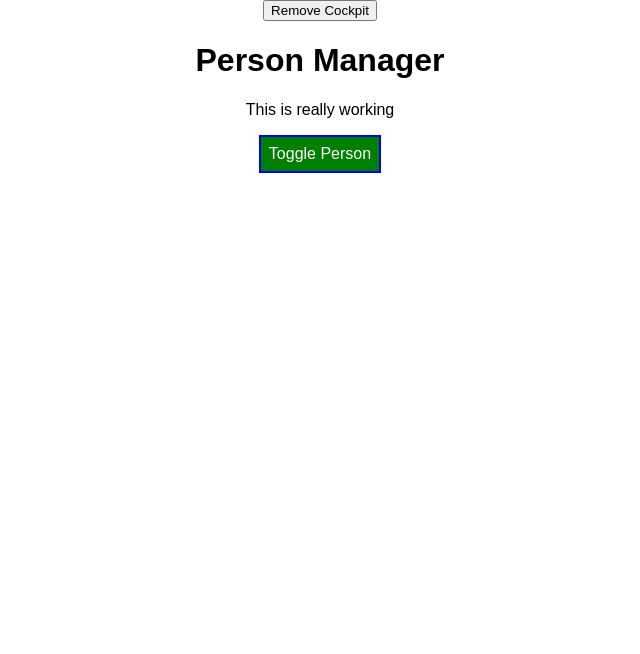
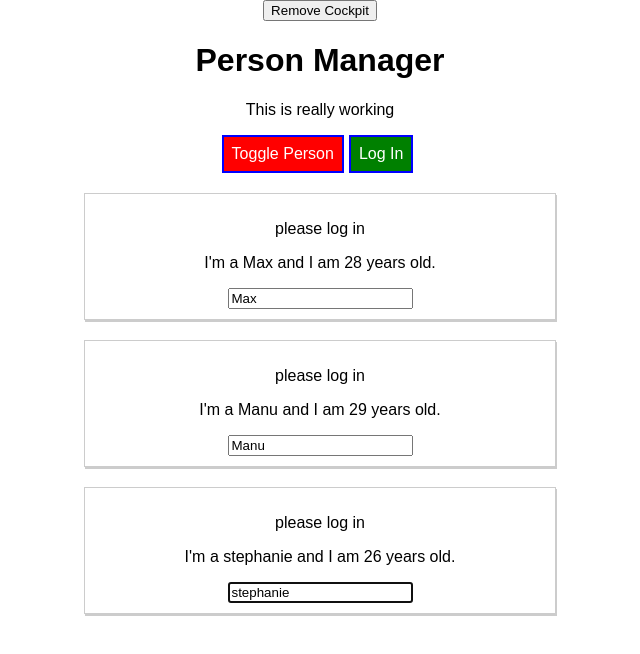
Before and after one commit to rahulsharma0212/react-tut, a React app: page / in a window 1280 px wide. Shown: the top 654 px of the page, without its empty margins (320-960 px from the left). Built offline with nearby package versions, Linux system fonts and the light colour scheme.

Commit message:
lifcycle context fragment proptypes

```diff
--- a/package.json
+++ b/package.json
@@ -31,6 +31,7 @@
     "postcss-flexbugs-fixes": "3.2.0",
     "postcss-loader": "2.0.8",
     "promise": "8.0.1",
+    "prop-types": "^15.8.1",
     "radium": "^0.26.2",
     "raf": "3.4.0",
     "react": "^18.2.0",
--- a/src/components/Cockpit/Cockpit.js
+++ b/src/components/Cockpit/Cockpit.js
@@ -1,43 +1,49 @@
-import React ,{useEffect}from 'react';
-import classes from "./cockpit.css"
+import React, { useEffect, useRef, useContext } from "react";
+import classes from "./cockpit.css";
+import AuthContext from "../../context/auth-context";
 
-const cockpit=(props)=>{
-    useEffect(()=>{
-      console.log('[cockpit.js] useEffect');
+const cockpit = (props) => {
+  const btnRef = useRef(null);
+  const authContext = useContext(AuthContext);
+  console.log("[cockpit.js]", authContext);
+  useEffect(() => {
+    console.log("[cockpit.js] useEffect");
     //http request ...
-      const timer=setTimeout(()=>{alert('Saved Data to cloud')},1000)
-      return ()=>{
-        console.log('[cockpit.js] cleanup work in use effect');
-        clearTimeout(timer);
-      }
-
-    },[]);  // run only 1st time
+    // const timer=setTimeout(()=>{alert('Saved Data to cloud')},1000)
+    btnRef.current.click();
+    return () => {
+      console.log("[cockpit.js] cleanup work in use effect");
+      // clearTimeout(timer);
+    };
+  }, []); // run only 1st time
   // },[props.person]);  // to run for first time initially and not run afterwards
 
-    useEffect(()=>{
-      console.log('[cockpit.js] 2nd useEffect');
-      return ()=>{
-        console.log('[cockpit.js] cleanup work in 2nd use effect');
-      }
-    });  // run all the time because we not pass any 2nd argument
+  useEffect(() => {
+    console.log("[cockpit.js] 2nd useEffect");
+    return () => {
+      console.log("[cockpit.js] cleanup work in 2nd use effect");
+    };
+  }); // run all the time because we not pass any 2nd argument
 
   const assignedClasses = [];
-    let btnClass ="";
-    if(props.showPerson){
+  let btnClass = "";
+  if (props.showPerson) {
     btnClass = classes.red;
   }
   if (props.personLength <= 2) assignedClasses.push(classes.red);
   if (props.personLength <= 1) assignedClasses.push(classes.bold);
   return (
     <div className={classes.cockpit}>
-        <h1>{props.title?props.title:"Hi I'm a React App"}</h1>
+      <h1>{props.title ? props.title : "Hi I'm a React App"}</h1>
       <p className={assignedClasses.join(" ")}>This is really working</p>
-        <button
-          onClick={props.clicked}
-          className={btnClass}
-        >
+      <button onClick={props.clicked} className={btnClass} ref={btnRef}>
         Toggle Person
       </button>
+      {/* <button onClick={props.login}>Log in</button> */}
+      {/* <AuthContext.Consumer>
+        {(context) => <button onClick={context.login}>Log in</button>}
+      </AuthContext.Consumer> */}
+      <button onClick={authContext.login}>Log In</button>
     </div>
   );
 };
--- a/src/components/Cockpit/cockpit.css
+++ b/src/components/Cockpit/cockpit.css
@@ -12,6 +12,7 @@
   border: 2px solid blue;
   cursor: pointer;
   padding: 8px;
+  margin-right: 5px;
 }
 
 .cockpit button:hover {
--- a/src/components/Persons/Person/Person.js
+++ b/src/components/Persons/Person/Person.js
@@ -1,6 +1,10 @@
-import React,{Component} from "react";
+import React, { Component } from "react";
 /* import "./Person.css"; */
 import classes from "./Person.css";
+// import Auxillary from "../../../hoc/Auxilliary";
+import withClass from "../../../hoc/withClass";
+import PropTypes from "prop-types";
+import AuthContext from "../../../context/auth-context";
 /* import Radium from "radium"; */
 // import styled from "styled-components";
 
@@ -17,8 +21,12 @@ import classes from "./Person.css";
 //   }
 // `;
 class Person extends Component {
+  constructor(props) {
+    super(props);
+    this.currentElementref = React.createRef();
+  }
 
-
+  static contextType = AuthContext;
   /* const style = {
     "@media (min-width:500px)": { width: "450px" },
   }; */
@@ -29,20 +37,82 @@ class Person extends Component {
   if(rnd>0.7){
     throw new Error('Something went wrong');
   } */
-   render(){
- console.log('[person.js] rendering...')
-  return (
-    // <StyleDiv>
-    <div className={classes.Person}>
-      <p onClick={this.props.click}>
+
+  componentDidMount() {
+    // this.inputElement.focus();
+    this.currentElementref.current.focus();
+    console.log(this.context);
+  }
+
+  render() {
+    console.log("[person.js] rendering...");
+    // return (
+    //   // <StyleDiv>
+    //   <div className={classes.Person}>
+    //     <p onClick={this.props.click}>
+    //       I'm a {this.props.name} and I am {this.props.age} years old.
+    //     </p>
+    //     <p>{this.props.children}</p>
+    //     <input type="text" onChange={this.props.changed} value={this.props.name}></input>
+    //   </div>
+    //   // </StyleDiv>
+    // );
+
+    /*
+    return [
+      <p key="i1" onClick={this.props.click}>
         I'm a {this.props.name} and I am {this.props.age} years old.
-      </p>
-      <p>{this.props.children}</p>
-      <input type="text" onChange={this.props.changed} value={this.props.name}></input>
-    </div>
-    // </StyleDiv>
-  );
+      </p>,
+      <p key="i2">{this.props.children}</p>,
+      <input
+        key="i3"
+        type="text"
+        onChange={this.props.changed}
+        value={this.props.name}
+      ></input>,
+    ];
+    */
+    return (
+      // <Auxillary>
+      <React.Fragment>
+        {/* <AuthContext.Consumer>
+          {(context) =>
+            context.authenticated ? <p>authenticated</p> : <p>please log in</p>
+          }
+        </AuthContext.Consumer> */}
+        {this.context.authenticated ? (
+          <p>authenticated</p>
+        ) : (
+          <p>please log in</p>
+        )}
+        <p onClick={this.props.click}>
+          I'm a {this.props.name} and I am {this.props.age} years old.
+        </p>
+        <p>{this.props.children}</p>
+        <input
+          type="text"
+          // ref={(inputEl) => {
+          //   inputEl.focus();
+          // }}
+          // ref={(inputEl) => {
+          //   this.inputElement = inputEl;
+          // }}
+          ref={this.currentElementref}
+          onChange={this.props.changed}
+          value={this.props.name}
+        ></input>
+      </React.Fragment>
+      // </Auxillary>
+    );
   }
+}
+
+Person.propTypes = {
+  click: PropTypes.func,
+  name: PropTypes.string,
+  age: PropTypes.number,
+  changed: PropTypes.func,
 };
-export default Person;
+export default withClass(Person, classes.Person);
+// export default Person;
 // export default Radium(person);
--- a/src/containers/App.js
+++ b/src/containers/App.js
@@ -5,6 +5,9 @@ import classes from "./App.css"; // in react-script greater than v2 import class
 // import Person from "../components/Persons/Person/Person";
 import Persons from "../components/Persons/Persons";
 import Cockpit from "../components/Cockpit/Cockpit";
+import withClass from "../hoc/withClass";
+import Auxillary from "../hoc/Auxilliary";
+import AuthContext from "../context/auth-context";
 // import styled from "styled-components";
 // import ErrorBoundary from './ErrorBoundary/ErrorBoundary';
 
@@ -263,10 +266,12 @@ import Cockpit from "../components/Cockpit/Cockpit";
 
 /**Lifcycle of react */
 class App extends Component {
-  constructor(props){
+  constructor(props) {
     super(props);
-    console.log('[App.js] constructor');
-    /* this.state =  */ /* you can also initiallize state here */
+    console.log(
+      "[App.js] constructor"
+    ); /* you can also initiallize state here */
+    /* this.state =  */
   }
 
   state = {
@@ -277,32 +282,30 @@ class App extends Component {
     ],
     otherState: "Some other value",
     showPerson: false,
-    showCockpit:true
+    showCockpit: true,
+    changedCounter: 0,
+    authenticated: false,
   };
 
-  static getDerivedStateFromProps(props,state) {
-    console.log('[App.js] getDerivedStateFromProps', props)
+  static getDerivedStateFromProps(props, state) {
+    console.log("[App.js] getDerivedStateFromProps", props);
     return state;
   }
   /*  componentWillMount(){ //depreceated
     console.log('[App.js] componentWillMount');
   } */
 
-  componentDidMount(){
-    console.log('[App.js] componentDidMount');
+  componentDidMount() {
+    console.log("[App.js] componentDidMount");
   }
 
-  shouldComponentUpdate(nextProps,nextState) {
-    console.log('[App.js] shouldComponentUpdate');
-    if(nextProps.person !== this.state.person ) {
+  shouldComponentUpdate(nextProps, nextState) {
+    console.log("[App.js] shouldComponentUpdate");
     return true;
-    }else{
-    return false;
-    }
   }
 
-  componentDidUpdate(){
-    console.log('[App.js] componentDidUpdate');
+  componentDidUpdate() {
+    console.log("[App.js] componentDidUpdate");
   }
 
   deletePersonHandler = (deleteIndex) => {
@@ -318,16 +321,24 @@ class App extends Component {
     person.name = event.target.value;
     const persons = [...this.state.person];
     persons[personIndex] = person;
-    this.setState({
+    this.setState((prevState, props) => {
+      return {
         person: persons,
+        changedCounter: prevState.changedCounter + 1,
+      };
     });
   };
   togglePersonHandler = () => {
     const doesShow = this.state.showPerson;
     this.setState({ showPerson: !doesShow });
   };
+  authHandler = () => {
+    this.setState({
+      authenticated: true,
+    });
+  };
   render() {
-    console.log('[App.js] render')
+    console.log("[App.js] render");
     let person = null;
 
     if (this.state.showPerson) {
@@ -337,24 +348,42 @@ class App extends Component {
             person={this.state.person}
             clicked={this.deletePersonHandler}
             changed={this.nameChangedHandler}
+            // isAuthenticated={this.state.authenticated}
           />
         </div>
       );
     }
     return (
-      <div className={classes.App}>
-        <button onClick={()=>this.setState({showCockpit:false})}>Remove Cockpit</button>
-        {this.state.showCockpit?<Cockpit
+      // <div className={classes.App}>
+      // <WithClass classes={classes.App}>
+      <Auxillary>
+        <button onClick={() => this.setState({ showCockpit: false })}>
+          Remove Cockpit
+        </button>
+        <AuthContext.Provider
+          value={{
+            authenticated: this.state.authenticated,
+            login: this.authHandler,
+          }}
+        >
+          {this.state.showCockpit ? (
+            <Cockpit
               title={this.props.appTitle}
               showPerson={this.state.showPerson}
               personLength={this.state.person.length}
               clicked={this.togglePersonHandler}
-        />:null}
+              // login={this.authHandler}
+            />
+          ) : null}
           {person}
-      </div>
+        </AuthContext.Provider>
+      </Auxillary>
+      // </WithClass>
+      //  </div>
     );
   }
 }
 
-export default App;
+export default withClass(App, classes.App);
+// export default App;
 // export default Radium(App);
--- /dev/null
+++ b/src/context/auth-context.js
@@ -0,0 +1,8 @@
+import React from "react";
+
+const authContext = React.createContext({
+  authenticated: false,
+  login: () => {},
+});
+
+export default authContext;
--- /dev/null
+++ b/src/hoc/Auxilliary.js
@@ -0,0 +1,3 @@
+const auxillary = (props) => props.children;
+
+export default auxillary;
--- /dev/null
+++ b/src/hoc/withClass.js
@@ -0,0 +1,15 @@
+import React from "react";
+
+/* const withClass = (props) => {
+  return <div className={props.classes}>{props.children}</div>;
+}; */
+
+const withClass = (WrappedComponent, classes) => {
+  return (props) => (
+    <div className={classes}>
+      <WrappedComponent {...props} />
+    </div>
+  );
+};
+
+export default withClass;
```
Also changed, not shown: src/components/Persons/Persons.js (+36 -23 lines), 1 other file (tests, documents, lock files or other folders). Lines whose indentation alone changed are shown as unchanged.
